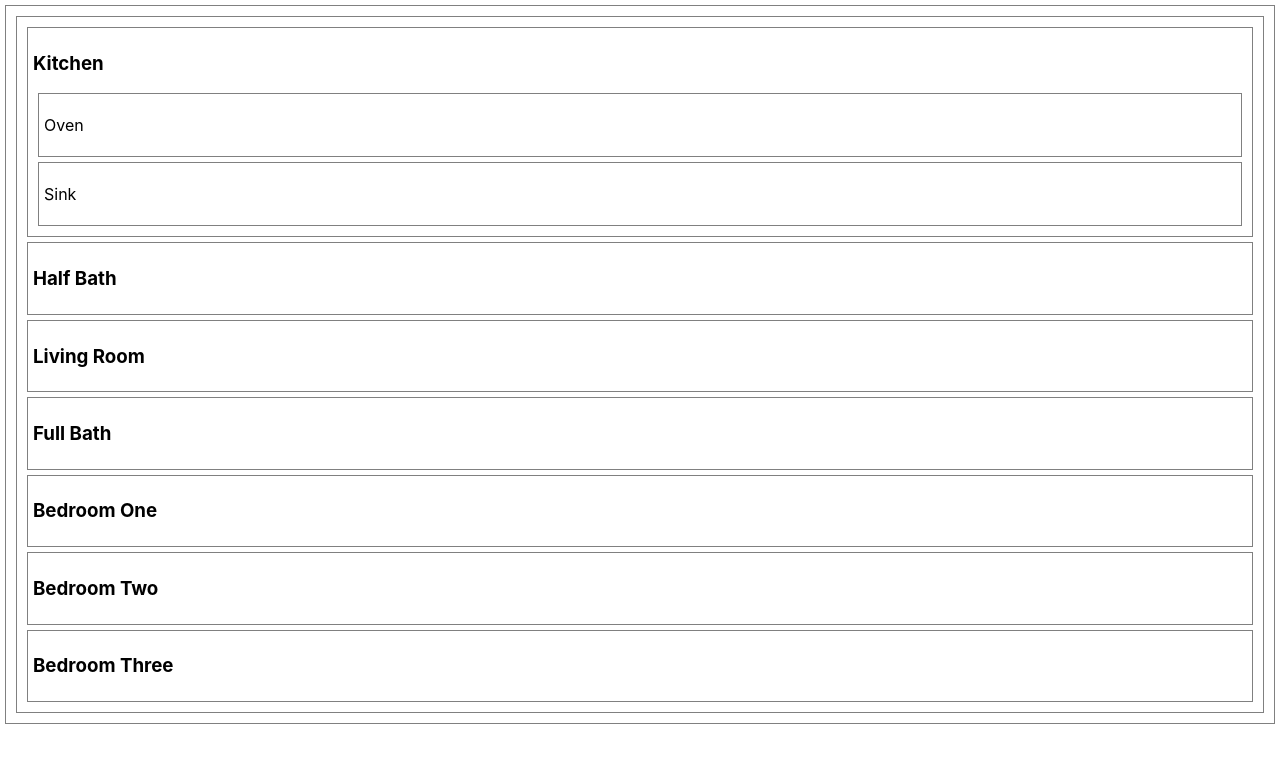
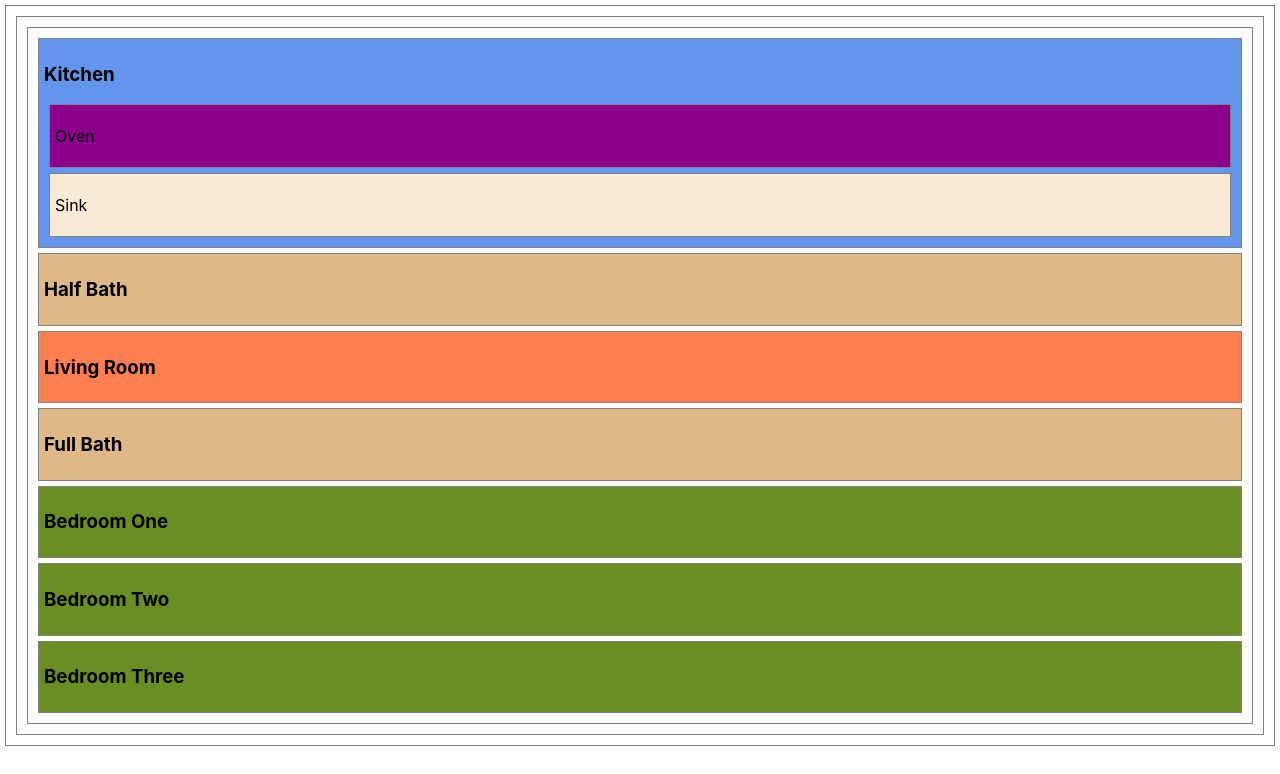
Before and after one commit to Megans766/floorplan-lab, a React (Create React App) app: page / in a window 1280 px wide. Shown: the top 774 px of the page. Built offline with nearby package versions, Linux system fonts and the light colour scheme.

Commit message:
add CSS to components

```diff
--- a/src/App.css
+++ b/src/App.css
@@ -3,3 +3,43 @@ div {
   margin: 5px;
   padding: 5px;
 }
+
+.floorPlan {
+
+}
+
+.livingRoom {
+  background-color: coral;
+}
+
+.kitchen {
+  background-color: cornflowerblue;
+}
+
+.oven {
+  background-color: darkmagenta;
+}
+
+.sink {
+  background-color: antiquewhite;
+}
+
+#bath-Full {
+  background-color: burlywood;
+}
+
+#bath-Half {
+  background-color: burlywood;
+}
+
+#bed-One {
+  background-color: olivedrab;
+}
+
+#bed-Two {
+  background-color: olivedrab;
+}
+
+#bed-Three {
+  background-color: olivedrab;
+}
--- a/src/App.js
+++ b/src/App.js
@@ -3,7 +3,7 @@ import FloorPlan from './FloorPlan'
 
 function App() {
   return (
-    <div className="App">
+    <div>
       <FloorPlan/>
     </div>
   );
--- a/src/Bath.js
+++ b/src/Bath.js
@@ -1,5 +1,4 @@
 function Bath(props) {
-
   return (
     <div className='bath' id={`bath-${props.size}`}>
       <h3>{props.size} Bath</h3>
--- a/src/FloorPlan.js
+++ b/src/FloorPlan.js
@@ -3,10 +3,9 @@ import LivingRoom from "./LivingRoom";
 import Bedroom from "./Bedroom";
 import Bath from "./Bath";
 
-
 function FloorPlan(props) {
   return (
-    <>
+    <div calssName='floorPlan'>
       <Kitchen/>
       <Bath size='Half'/>
       <LivingRoom/>
@@ -14,7 +13,7 @@ function FloorPlan(props) {
       <Bedroom bedNum={'One'}/>
       <Bedroom bedNum={'Two'}/>
       <Bedroom bedNum={'Three'}/>
-    </>
+    </div>
   )
 }
 
--- a/src/Kitchen.js
+++ b/src/Kitchen.js
@@ -3,7 +3,7 @@ import Sink from "./Sink"
 
 function Kitchen(props) {
   return (
-    <div className='Kitchen'>
+    <div className='kitchen'>
       <h3>Kitchen</h3>
       <Oven/>
       <Sink/>
--- a/src/Oven.js
+++ b/src/Oven.js
@@ -1,6 +1,6 @@
 function Oven(props) {
   return (
-    <div className='Oven'>
+    <div className='oven'>
       <p>Oven</p>
     </div>
   )
--- a/src/Sink.js
+++ b/src/Sink.js
@@ -1,6 +1,6 @@
 function Sink(props) {
   return (
-    <div className='Sink'>
+    <div className='sink'>
       <p>Sink</p>
     </div>
   )
```
